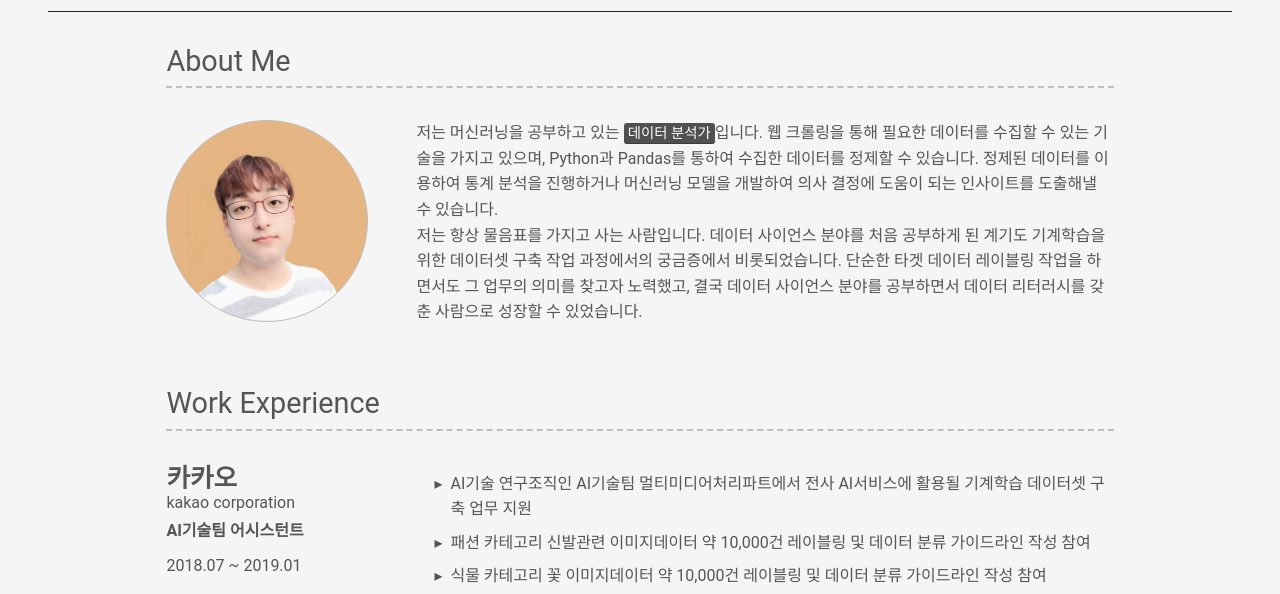
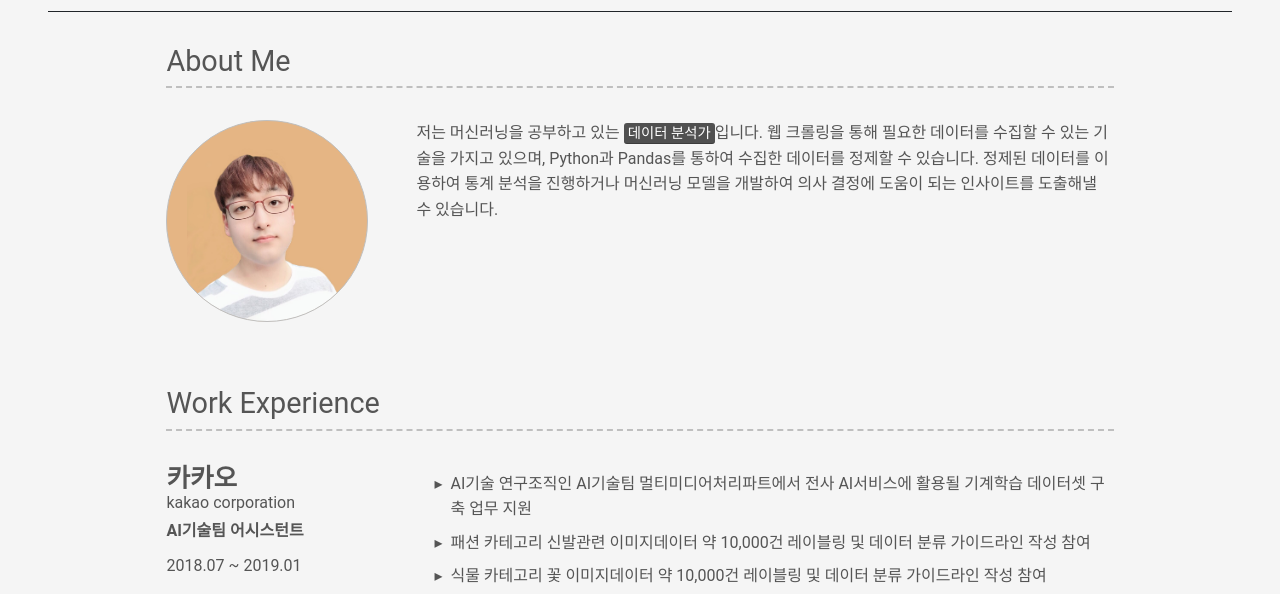
Before and after one commit to jadefactory/jadefactory.github.io, a plain HTML site: page index.html in a window 1280 px wide. Shown: the part 160-754 px from the top of the page. Drawn offline with Linux system fonts and the light colour scheme.

Commit message:
introduction edit

```diff
--- a/index.html
+++ b/index.html
@@ -96,12 +96,6 @@
 									개발하여 의사 결정에 도움이 되는 인사이트를 도출해낼 수
 									있습니다.
 									<br />
-									저는 항상 물음표를 가지고 사는 사람입니다. 데이터 사이언스
-									분야를 처음 공부하게 된 계기도 기계학습을 위한 데이터셋 구축
-									작업 과정에서의 궁금증에서 비롯되었습니다. 단순한 타겟 데이터
-									레이블링 작업을 하면서도 그 업무의 의미를 찾고자 노력했고,
-									결국 데이터 사이언스 분야를 공부하면서 데이터 리터러시를 갖춘
-									사람으로 성장할 수 있었습니다.
 								</p>
 							</li>
 						</ul>
```
